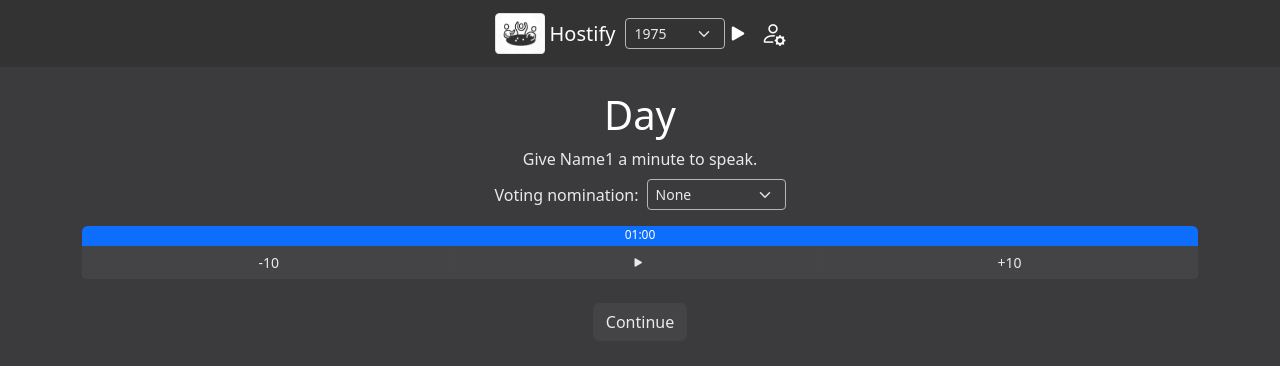
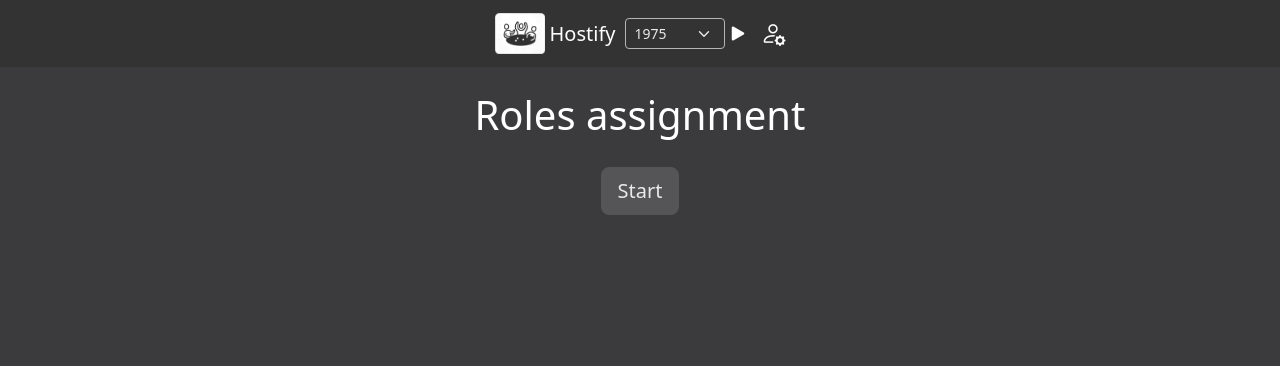
Before and after one commit to RomanLytvynUA/Hostify, a Vue app: page /#/game in a window 1280 px wide. Shown: the top 366 px of the page. Built offline with nearby package versions, Linux system fonts and the light colour scheme.

Commit message:
handle players expulsions during roles assignment

```diff
--- a/src/components/Dashboard.vue
+++ b/src/components/Dashboard.vue
@@ -8,7 +8,7 @@ const playersData = ref(JSON.parse(JSON.stringify(useStore().playersData)));
 onMounted(() => {
     reset();
     // reset data on modal close
-    document.getElementById('dashboardModal').addEventListener('hidden.bs.modal', function () {
+    document.getElementById('dashboardModal').addEventListener('show.bs.modal', function () {
         reset();
     });
 })
--- a/src/store.js
+++ b/src/store.js
@@ -3,12 +3,12 @@ import { defineStore } from 'pinia'
 import { useRouter } from 'vue-router'
 
 export const useStore = defineStore('store', () => {
-  const playersData = ref([{ "number": 1, "name": "Name1", "role": "Civilian" }, { "number": 2, "name": "Name2", "role": "Mafia" },
-  { "number": 3, "name": "Name3", "role": "Civilian" }, { "number": 4, "name": "Name4", "role": "Sheriff" }, { "number": 5, "name": "Name5", "role": "Civilian" },
-  { "number": 6, "name": "Name6", "role": "Don" }, { "number": 7, "name": "Name7", "role": "Civilian" }, { "number": 8, "name": "Name8", "role": "Civilian" },
-  { "number": 9, "name": "Name9", "role": "Mafia", 'dead': true }, { "number": 10, "name": "Name10", "role": "Civilian" }
-  ]);
-  // const playersData = ref([])
+  // const playersData = ref([{ "number": 1, "name": "Name1", "role": "Civilian" }, { "number": 2, "name": "Name2", "role": "Mafia" },
+  // { "number": 3, "name": "Name3", "role": "Civilian" }, { "number": 4, "name": "Name4", "role": "Sheriff" }, { "number": 5, "name": "Name5", "role": "Civilian" },
+  // { "number": 6, "name": "Name6", "role": "Don" }, { "number": 7, "name": "Name7", "role": "Civilian" }, { "number": 8, "name": "Name8", "role": "Civilian" },
+  // { "number": 9, "name": "Name9", "role": "Mafia", 'dead': true }, { "number": 10, "name": "Name10", "role": "Civilian" }
+  // ]);
+  const playersData = ref([])
   const don = computed(() => playersData.value.find((player) => player.role === 'Don'))
   const mafia = computed(() => playersData.value.filter((player) => player.role === 'Mafia'))
   const sheriff = computed(() => playersData.value.find((player) => player.role === 'Sheriff'))
@@ -30,8 +30,8 @@ export const useStore = defineStore('store', () => {
   - nightPrep
   - night
   */
-  const gameState = ref('day');
-  // const gameState = ref('rolesAssignmentPrep');
+  // const gameState = ref('day');
+  const gameState = ref('rolesAssignmentPrep');
 
   const musicPlaying = ref(false)
 
@@ -42,13 +42,13 @@ export const useStore = defineStore('store', () => {
     const civCount = playersData.value.filter((player) => ['Civilian', 'Sheriff'].includes(player.role) && !player.dead).length
 
     if (mafiaCount >= civCount) {
-      if (currentRoute !== 'results') {
+      if (currentRoute !== 'results' && !['rolesAssignmentPrep', 'rolesAssignment'].includes(gameState.value)) {
         router.push('/results');
         gameState.value = 'rolesAssignmentPrep'
       }
       return 'mafiaWon'
     } else if (mafiaCount === 0) {
-      if (currentRoute !== 'results') {
+      if (currentRoute !== 'results' && !['rolesAssignmentPrep', 'rolesAssignment'].includes(gameState.value)) {
         router.push('/results');
         gameState.value = 'rolesAssignmentPrep'
       }
--- a/src/views/GameView.vue
+++ b/src/views/GameView.vue
@@ -21,8 +21,11 @@ const state = computed(() => useStore().gameState)
             <button style="margin-top: 20px;" v-if="state === 'rolesAssignmentPrep'" class="btn btn-primary btn-lg"
                 @click="useStore().gameState = 'rolesAssignment'">Start</button>
 
-            <RolesAssignment @rolesAssigned="useStore().gameState = 'firstNightPrep'"
-                v-if="state === 'rolesAssignment'" />
+            <RolesAssignment @rolesAssigned="() => {
+                useStore().gameState = 'firstNightPrep'
+                // evaluate game just in case if too many players vere expelled during roles assignment
+                useStore().evaluateGame()
+            }" v-if="state === 'rolesAssignment'" />
         </div>
 
         <!-- FIRST NIGHT -->
--- a/src/views/ResultsView.vue
+++ b/src/views/ResultsView.vue
@@ -3,7 +3,6 @@ import ConfettiExplosion from "vue-confetti-explosion";
 import { useStore } from '@/store.js'
 import { computed, nextTick, ref, onMounted, watch } from 'vue'
 
-const playersData = computed(() => useStore().playersData);
 const result = ref(useStore().evaluateGame());
 
 // confetti overflow workaround
```
